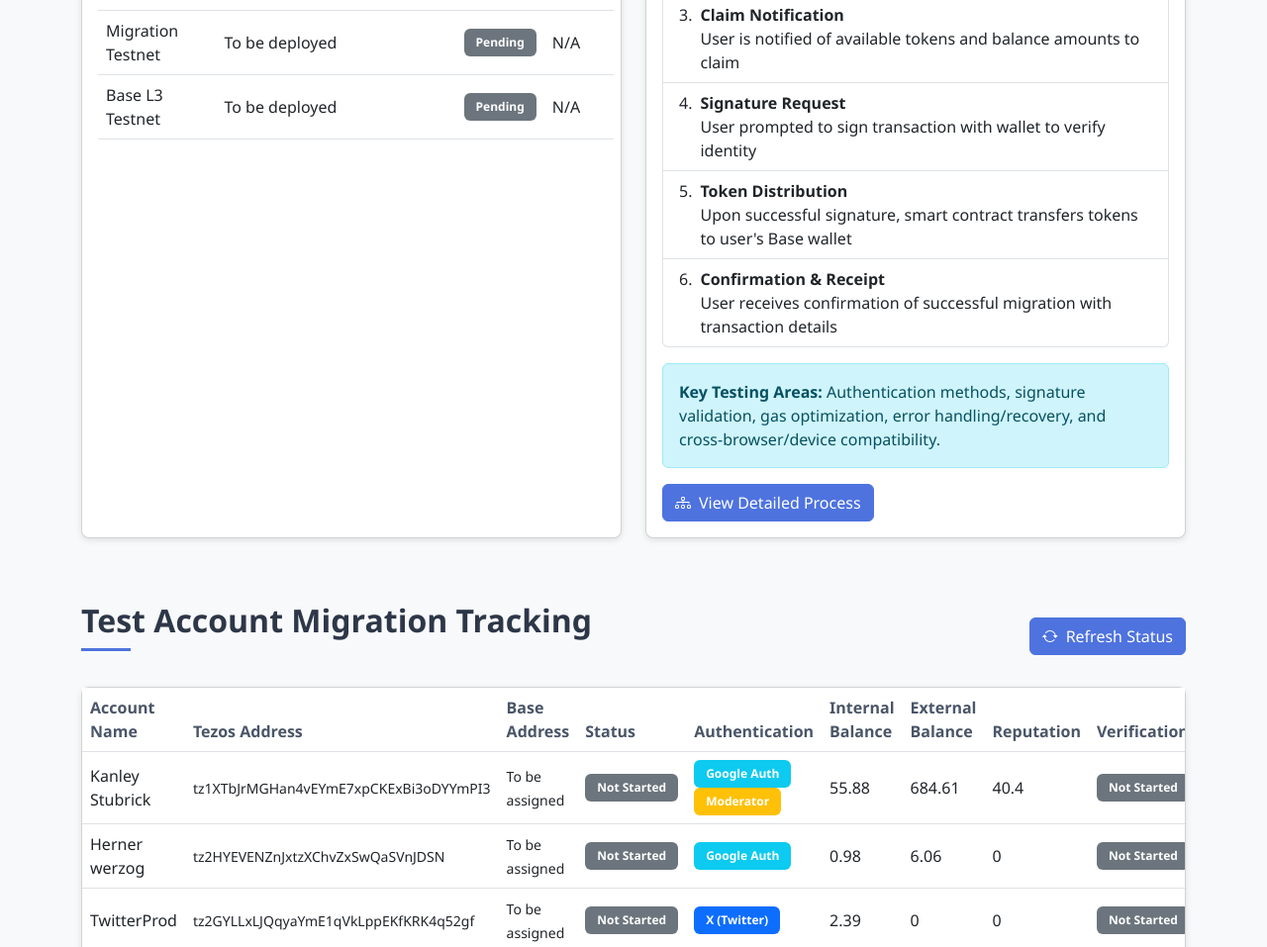
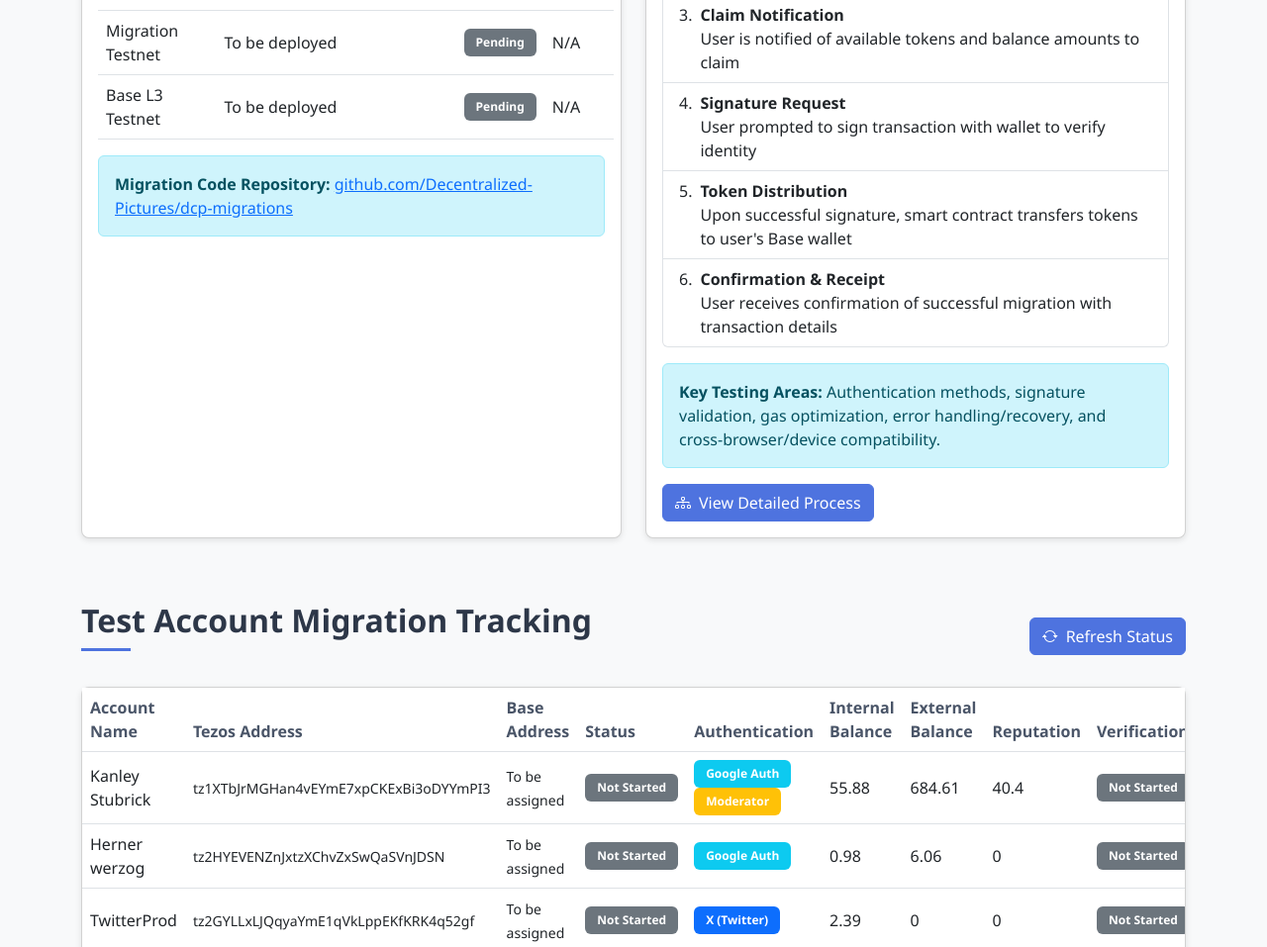
Before and after one commit to michaelkernaghan/dcp-migration-test, a plain HTML site: page index.html in a window 1280 px wide. Shown: the part 852-1809 px from the top of the page at 99% size. Drawn offline with nearby package versions, Linux system fonts and the light colour scheme.

Commit message:
Add migration code repository link to Test Servers section

```diff
--- a/index.html
+++ b/index.html
@@ -149,6 +149,9 @@
                                     </tr>
                                 </tbody>
                             </table>
+                            <div class="alert alert-info mt-3">
+                                <strong>Migration Code Repository:</strong> <a href="https://github.com/Decentralized-Pictures/dcp-migrations" target="_blank">github.com/Decentralized-Pictures/dcp-migrations</a>
+                            </div>
                         </div>
                     </div>
                 </div>
```
